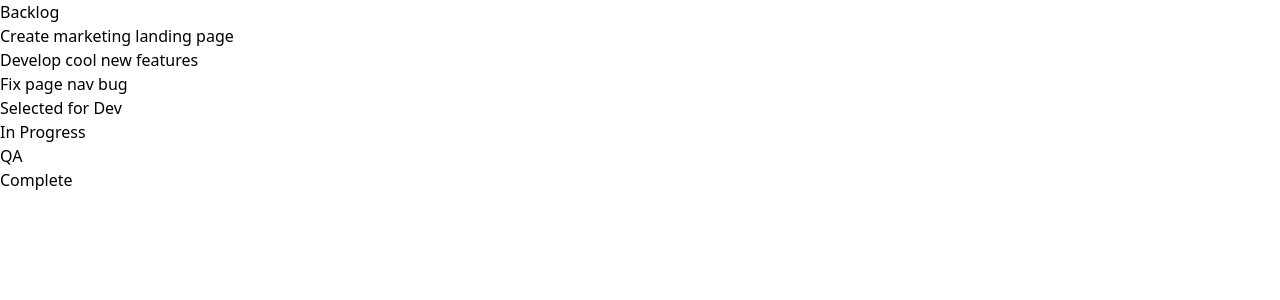
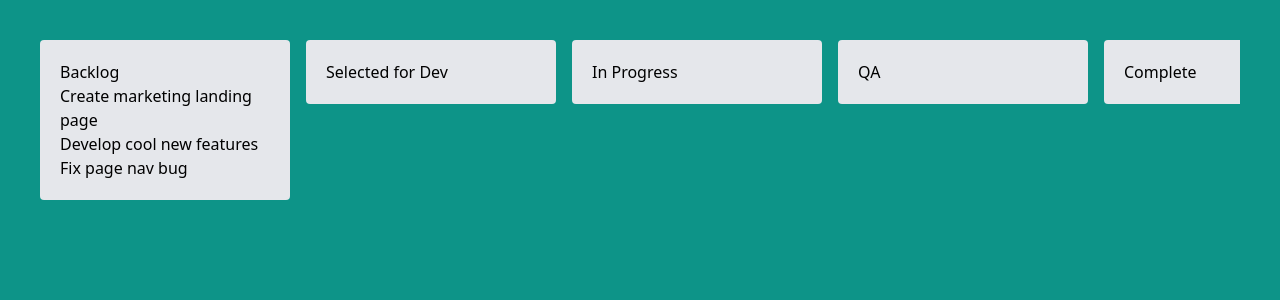
Before and after one commit to jombastic/trello-board, a Nuxt app: page / in a window 1280 px wide. Shown: the top 300 px of the page. Built offline with nearby package versions, Linux system fonts and the light colour scheme.

Commit message:
style the board with css

```diff
--- a/app.vue
+++ b/app.vue
@@ -1,5 +1,5 @@
 <template>
-  <div>
+  <div class="p-10 h-[100vh] bg-teal-600 overflow-auto">
     <TrelloBoard />
   </div>
 </template>
--- a/components/TrelloBoard.vue
+++ b/components/TrelloBoard.vue
@@ -1,6 +1,6 @@
 <template>
-    <div>
-        <div v-for="column in columns" :key="column.id">
+    <div class="flex gap-4 overflow-x-auto items-start">
+        <div class="column bg-gray-200 p-5 rounded min-w-[250px]" v-for="column in columns" :key="column.id">
             <header>
                 {{ column.title }}
             </header>
```
Also changed, not shown: tailwind.config.js (added).
